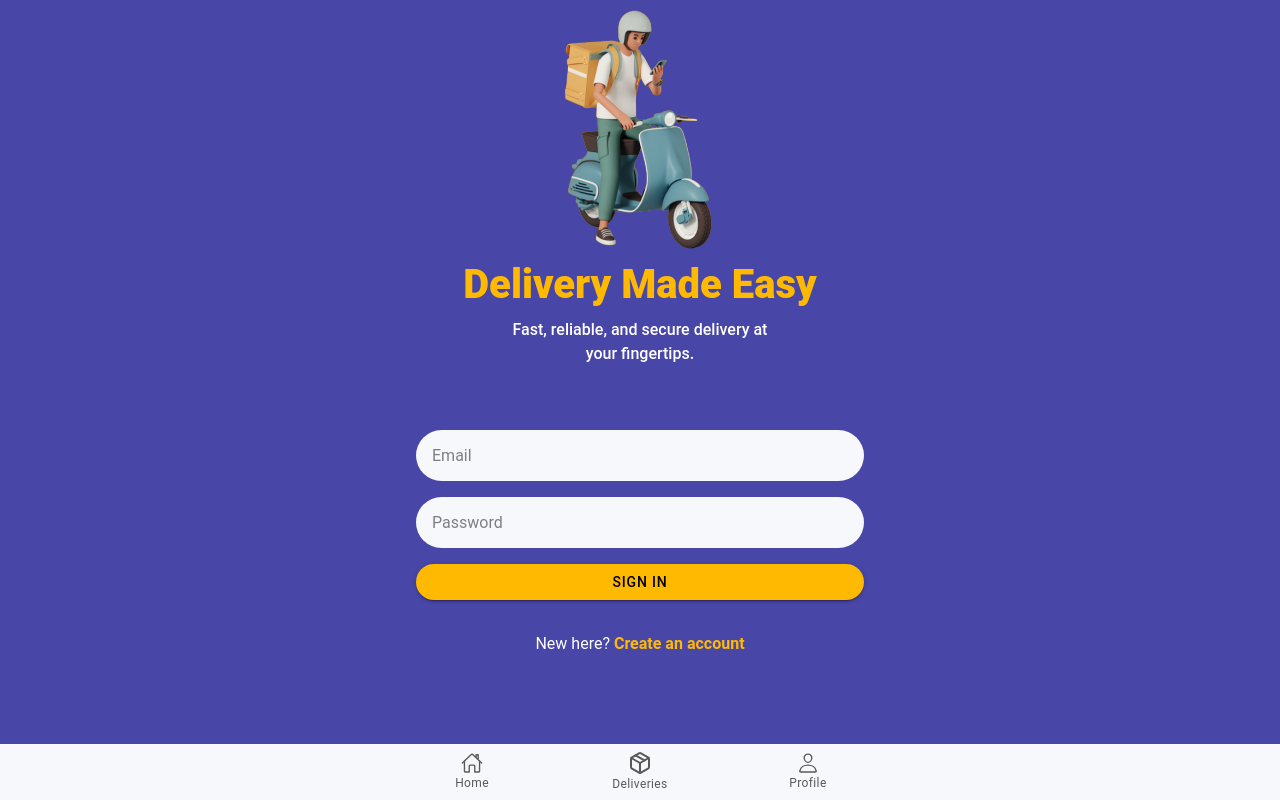
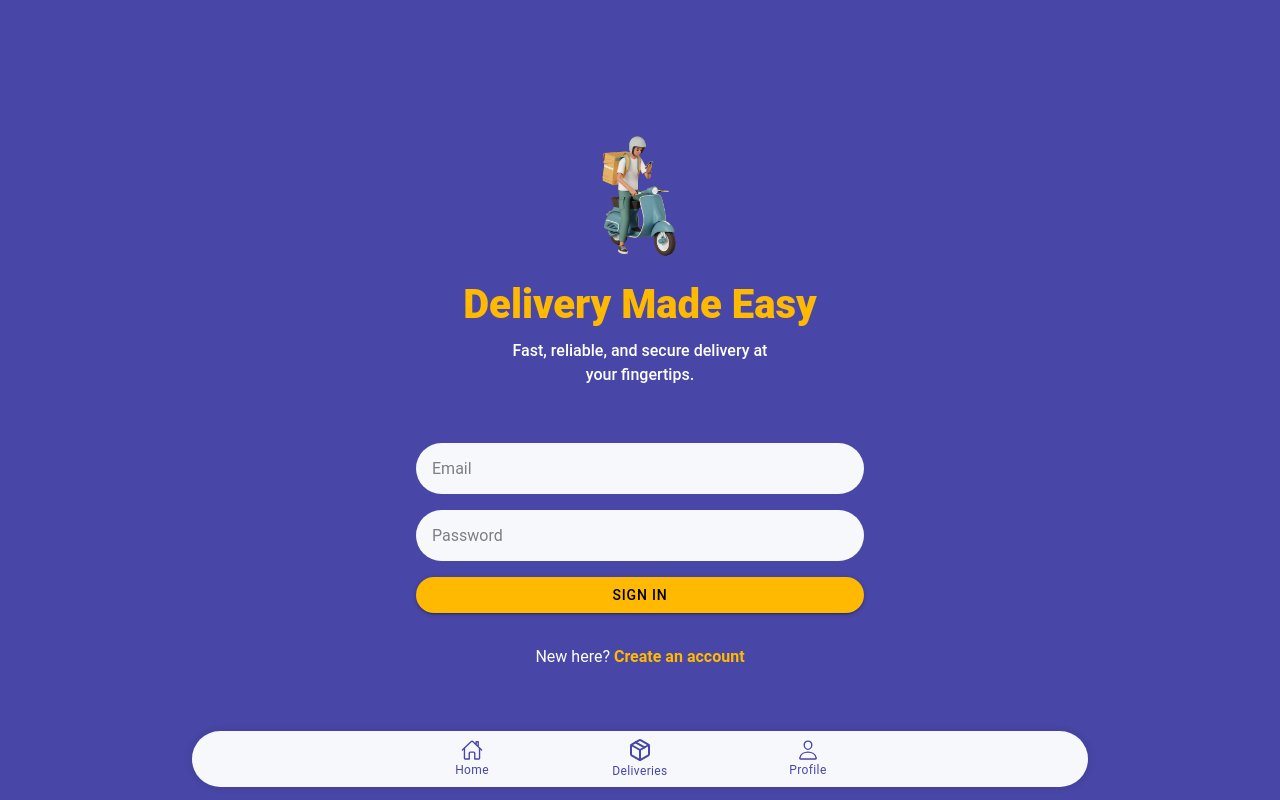
Before and after one commit to Bwesun/Product-Delivery, a React (Vite) app: page /login in a window 1280 px wide. Built offline with nearby package versions, Linux system fonts and the light colour scheme.

Commit message:
feat: enhance UI components with floating tab bar, improved header integration, and refined layout styles

```diff
--- a/src/App.tsx
+++ b/src/App.tsx
@@ -87,7 +87,7 @@ const App: React.FC = () =>  {
             <Redirect to="/login" />
           </Route>
         </IonRouterOutlet>
-        <IonTabBar slot="bottom">
+        <IonTabBar slot="bottom" className='floating-tab-bar'>
           <IonTabButton tab="home" href="/home">
             <IonIcon aria-hidden="true" icon={homeOutline} />
             <IonLabel>Home</IonLabel>
--- a/src/components/Header.tsx
+++ b/src/components/Header.tsx
@@ -22,7 +22,7 @@ const Header: React.FC<HeaderProps> = ({bg, color, button, title, backButton}) =
                                     {backButton && <IonButton slot="start" onClick={() => history.goBack()} color={button} fill="clear">
                                         <IonIcon icon={arrowBackOutline} slot="icon-only" color={button}></IonIcon>
                                     </IonButton>}
-                                    <IonButton shape="round" color={"primary"} onClick={() => history.push("/profile")}>
+                                    <IonButton shape="round" color={button} onClick={() => history.push("/profile")}>
                                         <IonIcon icon={person} slot="icon-only" color={color}></IonIcon>
                                     </IonButton>
                                 </div>
--- a/src/components/Register.tsx
+++ b/src/components/Register.tsx
@@ -17,8 +17,8 @@ const Register: React.FC = () => {
   return (
     <IonPage>
       <IonContent fullscreen color={"primary"}>
-        <div className="flex flex-col gap-8 justify-center items-center h-[100%] mx-6">
-          <div className="mb-24 text-center">
+        <div className="flex flex-col gap-8 justify-center items-center min-h-[100%] max-h-[120vh] mx-6">
+          <div className="mb-8 text-center">
             <IonText
               color={"secondary"}
               style={{
--- a/src/pages/Login.tsx
+++ b/src/pages/Login.tsx
@@ -23,17 +23,18 @@ const Login: React.FC = () => {
         color={"primary"}
       >
         <div
-          className="flex flex-col gap-8 justify-center items-center max-h-[120vh] mx-6"
+          className="flex flex-col gap-8 justify-center items-center min-h-[100%] max-h[120vh] mx-6"
         >
-          <div className="mb-8 text-center">
+          <div className="mb-6 text-center">
             <IonImg src="/assets/images/dispatcher.png" alt="Dispatcher" style={{
-              width: "13rem",
-              height: "auto",
+              width: "8rem",
+              height: "8rem",
               display: "flex",
               justifyContent: "center",
               alignItems: "center",
               marginLeft: "auto",
-              marginRight: "auto"
+              marginRight: "auto",
+              marginBottom: "1rem"
             }} />
             <IonText
             color={"secondary"}
--- a/src/pages/Profile.tsx
+++ b/src/pages/Profile.tsx
@@ -27,6 +27,7 @@ import {
   timeOutline
 } from "ionicons/icons";
 import React from "react";
+import Header from "../components/Header";
 
 const user = {
   name: "Jane Doe",
@@ -58,6 +59,7 @@ const deliveries = [
 const Profile: React.FC = () => {
   return (
     <IonPage>
+      <Header bg="light" title="Profile" color="light" backButton={true} />
       <IonContent fullscreen className="light-bg">
         <IonGrid className="ion-padding">
           <IonRow className="ion-justify-content-center ion-margin-top">
--- a/src/theme/variables.css
+++ b/src/theme/variables.css
@@ -86,6 +86,19 @@ ion-toolbar, ion-header{
 /* MINOR THEME CHANGES */
 ion-tab-bar { /* For Tabs*/
   --background: var(--ion-color-light);
+  --color: var(--ion-color-primary);
+  --color-selected: var(--ion-color-secondary);
+  border-radius: 10rem;
+  width: 70%;
+  display: flex;
+  justify-content: center;
+  align-items: center;
+  margin: 0 auto;
+  position: fixed;
+  bottom: .8rem;
+  left: 50%;
+  transform: translateX(-50%);
+  box-shadow: 0 0 .5rem rgba(0, 0, 0, 0.1);
 }
 
 ion-item, ion-card, ion-list{
```
